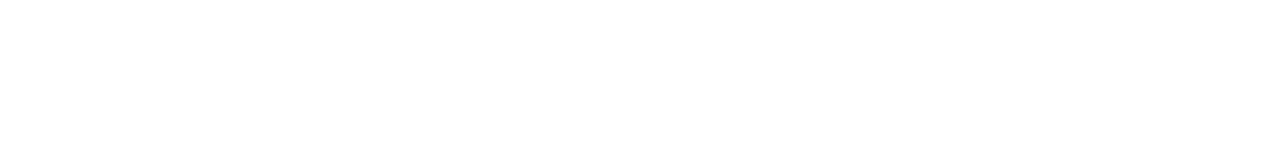
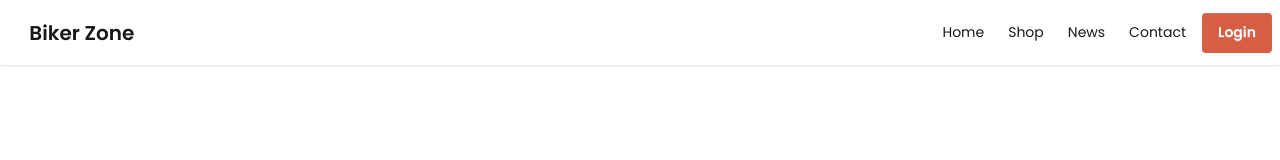
Before and after one commit to arafatsany1617/Biker-Zone, a plain HTML site: page index.html in a window 1280 px wide. Drawn offline with nearby package versions, Linux system fonts and the light colour scheme.

Commit message:
created navbar section

```diff
--- a/index.html
+++ b/index.html
@@ -4,8 +4,85 @@
     <meta charset="UTF-8">
     <meta name="viewport" content="width=device-width, initial-scale=1.0">
     <title>Biker Zone </title>
+    <!-- Daisy UI cdn -->
+     <link href="https://cdn.jsdelivr.net/npm/daisyui@5" rel="stylesheet" type="text/css" />
+    <script src="https://cdn.jsdelivr.net/npm/@tailwindcss/browser@4"></script>
+
+    <!-- google fonts cdn -->
+     <link rel="preconnect" href="https://fonts.googleapis.com">
+    <link rel="preconnect" href="https://fonts.gstatic.com" crossorigin>
+    <link href="https://fonts.googleapis.com/css2?family=Poppins:ital,wght@0,100;0,200;0,300;0,400;0,500;0,600;0,700;0,800;0,900;1,100;1,200;1,300;1,400;1,500;1,600;1,700;1,800;1,900&display=swap" rel="stylesheet">
+
+
+
+    <script>
+  tailwind.config = {
+    theme: {
+      extend: {
+        colors: {
+          clifford: "#da373d",
+          'bike-primary': "#E76F51",
+        },
+      },
+    },
+  };
+</script>
+
+<style>
+  .font-poppins{
+      font-family: "Poppins", sans-serif;
+  }
+</style>
+
+
+
+
+
 </head>
-<body>
+<body class="font-poppins">
+    <!-- header section -->
+     <header class="md:container mx-auto">
+        <nav>
+            <div class="navbar bg-base-100 shadow-sm">
+  <div class="flex-1">
+    <div class="dropdown">
+      <div tabindex="0" role="button" class="btn btn-ghost lg:hidden">
+        <svg xmlns="http://www.w3.org/2000/svg" class="h-5 w-5" fill="none" viewBox="0 0 24 24" stroke="currentColor"> <path stroke-linecap="round" stroke-linejoin="round" stroke-width="2" d="M4 6h16M4 12h8m-8 6h16" /> </svg>
+      </div>
+      <ul
+        tabindex="0"
+        class="menu menu-sm dropdown-content bg-base-100 rounded-box z-1 mt-3 w-52 p-2 shadow">
+        <li><a>Home</a></li>
+        <li><a>Shop</a></li>
+        <li><a>News</a></li>
+        <li><a>Contact</a></li>
+      </ul>
+    </div>
+    <a class="btn btn-ghost text-xl">Biker Zone</a>
+  </div>
+  <div class="navbar-center hidden lg:flex">
+    <ul class="menu menu-horizontal px-1">
+      <li><a>Home</a></li>
+      <li><a>Shop</a></li>
+      <li><a>News</a></li>
+      <li><a>Contact</a></li>
+    </ul>
+  </div>
+  <div class="">
+    <a class="btn bg-bike-primary bg-[#d65e44] border-0 text-white">Login</a>
+
+  </div>
+</div>
+        </nav>
+     </header>
+     <!-- main section -->
+      <main class="md:container mx-auto">
+
+      </main>
+      <!-- footer section -->
+       <footer>
+
+       </footer>
 
 </body>
 </html>
--- /dev/null
+++ b/tailwind.config.js
@@ -0,0 +1,8 @@
+ /** @type {import('tailwindcss').Config} */
+export default {
+   content: ["./src/**/*.{html,js}"],
+   theme: {
+     extend: {},
+   },
+   plugins: [],
+ }
```
